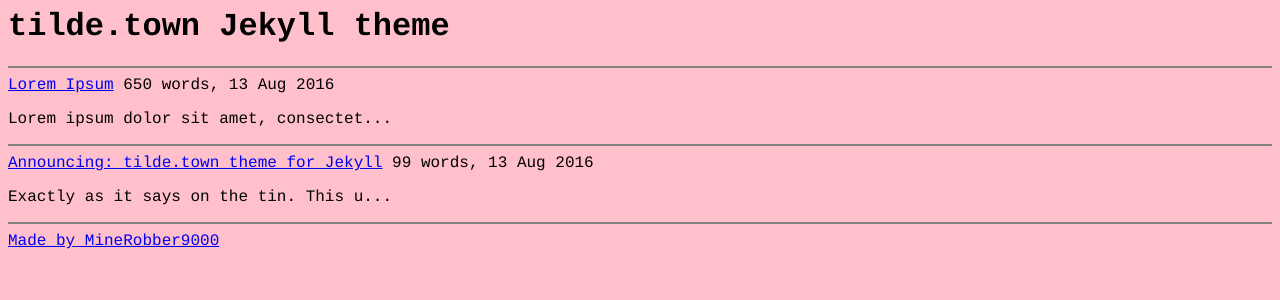
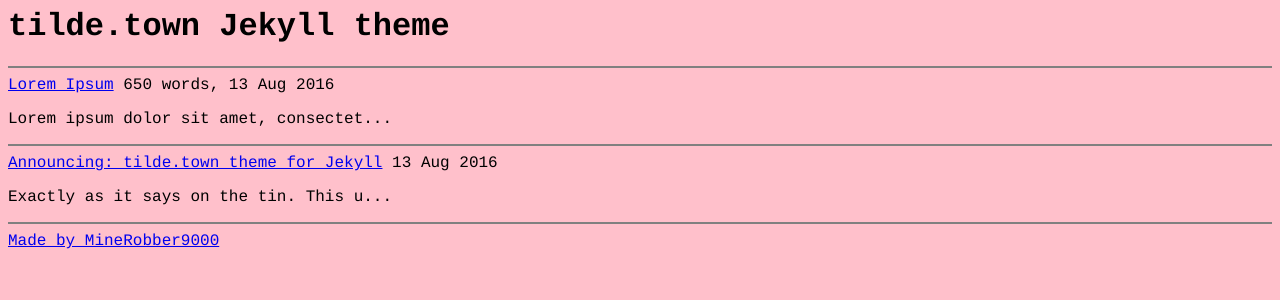
Before and after one commit to MineRobbersProjects/towntheme, a Jekyll site: the page built from index.html, in a window 1280 px wide. Shown: the top 300 px of the page. Built offline with Jekyll 4.4.1, drawn with Linux system fonts in a browser that asks for light colours.

Commit message:
Update index.html

```diff
--- a/index.html
+++ b/index.html
@@ -5,7 +5,10 @@ layout: default
 <h1>{{ site.name }}</h1>
 <hr noshade>
 {% for post in site.posts %}
-<a href="{{ site.baseurl }}{{ post.url }}">{{ post.title }}</a><span>&nbsp;{{ post.content | number_of_words }} words, {{ post.date | date_to_string }}</span>
+{% capture words %}
+  {{ post.content | number_of_words | minus: 150}}
+{% endcapture %}
+<a href="{{ site.baseurl }}{{ post.url }}">{{ post.title }}</a><span>&nbsp;{% unless words contains "-" %}{{ words | plus: 150 }} words, {% endunless %}{{ post.date | date_to_string }}</span>
 <p>{{ post.content | strip_html | truncate: 40 }}</p>
 <hr noshade>
 {% endfor %}
```
